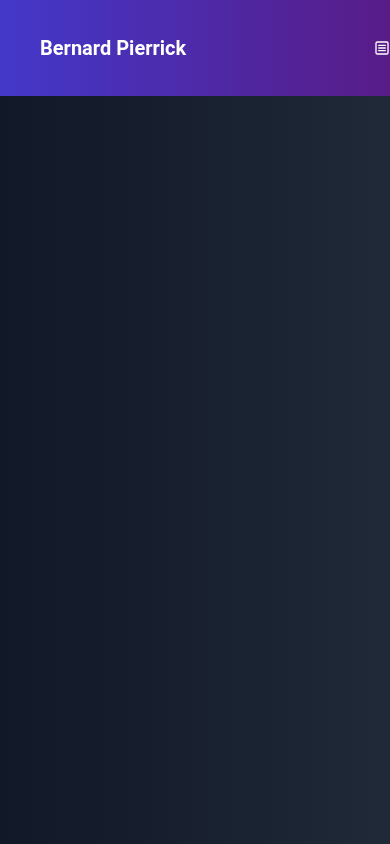
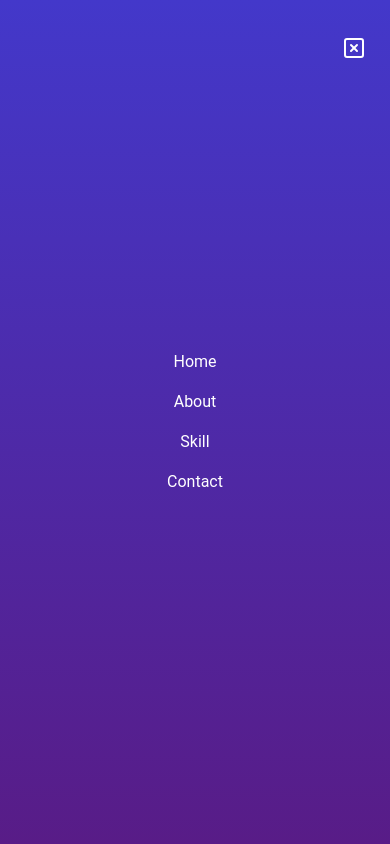
Before and after one commit to pierrick951/PortfolioBP, a React (Vite) app in the folder PortfolioBP/: page / in a window 390 px wide. Both pictures are taken after a click on the button 382 px from the left and 48 px from the top of the page. Built offline with nearby package versions, Linux system fonts and the light colour scheme.

Commit message:
navbar finit

```diff
--- a/PortfolioBP/src/App.jsx
+++ b/PortfolioBP/src/App.jsx
@@ -1,28 +1,26 @@
-import {BrowserRouter, Routes, Route} from "react-router-dom"
-import Navbar from "./components/Navbar"
-import About from './components/About'
-import Contact from './components/Contact'
-import Home from './components/Home'
-import Skill from './components/Skill'
-import NotFound from './components/NotFound'
-
-import './App.css'
+// App.js
+import React from 'react';
+import { BrowserRouter, Routes, Route } from "react-router-dom";
+import Navbar from "./components/Navbar";
+import About from './components/About';
+import Contact from './components/Contact';
+import Home from './components/Home';
+import Skill from './components/Skill'; // Ne nécessite pas d'exportation par défaut ici
+import NotFound from './components/NotFound';
+import './App.css';
 
 function App() {
-
-
   return (
     <>
       <BrowserRouter>
-       <Navbar>
-       <Routes>
-        <Route  path="/" element={<Home/>}/>
-        <Route  path="/about" element={<About/>}/>
-        <Route  path="/skill" element={<Skill/>}/>
-        <Route  path="/contact" element={<Contact/>}/>
-        <Route  path="*" element={<NotFound/>}/>
+        <Navbar />
+        <Routes>
+          <Route path="/" element={<Home />} />
+          <Route path="/about" element={<About />} />
+          <Route path="/skill" element={<Skill />} />
+          <Route path="/contact" element={<Contact />} />
+          <Route path="*" element={<NotFound />} />
         </Routes>
-       </Navbar>
       </BrowserRouter>
     </>
   )
--- a/PortfolioBP/src/components/Navbar.jsx
+++ b/PortfolioBP/src/components/Navbar.jsx
@@ -1,37 +1,47 @@
-import { NavLink } from "react-router-dom"
-import { useState } from "react"
-import burger from '../assets/burger.svg'
-import close from '../assets/close.svg'
+import { NavLink } from "react-router-dom";
+import { useState } from "react";
+import burger from '../assets/burger.svg';
+import close from '../assets/close.svg';
 
 export default function Navbar() {
-  const [showMenu, setShowMenu] = useState(true)
+  const [showMenu, setShowMenu] = useState(false);
+
+  const closeMenu = () => setShowMenu(false);
 
   return (
-
-
-   <nav className="bg-gradient-to-r from-indigo-700 to-purple-900 w-full h-24 flex items-center justify-between ">
-      <h1 className="text-white font-bold text-xl ml-10 ">Bernard Pierrick</h1>
-     <div className="px-10">
-       <ul className={`${
-          showMenu ? "flex   " : "hidden "
-        } flex-col items-start   sm:flex sm:relative sm:pb-0 tive sm:flex-row`}>
-         <NavLink to="/"
-         className={   ({isActive}) => `${isActive && "bg-indigo-700 rounded"}  text-white font-sans  px-4 py-2`}
+    <nav className="bg-gradient-to-r from-indigo-700 to-purple-900 w-full h-24 flex items-center justify-between">
+      <h1 className="text-white font-bold text-xl ml-10">Bernard Pierrick</h1>
+      <div className="px-10 hidden sm:block">
+        <ul className="flex flex-row">
+          <NavLink
+            to="/"
+            className="text-white font-sans px-4 py-2"
+            activeClassName="bg-indigo-700 rounded"
+            onClick={closeMenu}
           >
             Home
           </NavLink>
-         <NavLink to="/about"
-         className={   ({isActive}) => `${isActive && "bg-indigo-700 rounded"}  text-white font-sans  px-4  py-2`}
+          <NavLink
+            to="/about"
+            className="text-white font-sans px-4 py-2"
+            activeClassName="bg-indigo-700 rounded"
+            onClick={closeMenu}
           >
             About
           </NavLink>
-         <NavLink to="/skill"
-         className={ ({isActive}) => `${isActive && "bg-indigo-700 rounded"}  text-white font-sans px-4  py-2`}
+          <NavLink
+            to="/skill"
+            className="text-white font-sans px-4 py-2"
+            activeClassName="bg-indigo-700 rounded"
+            onClick={closeMenu}
           >
             Skill
           </NavLink>
-         <NavLink to="/contact"
-         className={   ({isActive}) => `${isActive && "bg-indigo-700 rounded"} text-white font-sans px-4  py-2`}
+          <NavLink
+            to="/contact"
+            className="text-white font-sans px-4 py-2"
+            activeClassName="bg-indigo-700 rounded"
+            onClick={closeMenu}
           >
             Contact
           </NavLink>
@@ -39,9 +49,60 @@ export default function Navbar() {
       </div>
       <button
         onClick={() => setShowMenu(!showMenu)}
-      className="ml-auto   sm:hidden">
-        <img  className="w-4" src={showMenu ? close : burger} alt={showMenu ? "cacher le menu" : "Montrer le menu "} />
+        className="ml-auto sm:hidden"
+      >
+        <img
+          className="w-6 mr-5"
+          src={showMenu ? close : burger}
+          alt={showMenu ? "Cacher le menu" : "Montrer le menu"}
+        />
       </button>
+      {showMenu && (
+        <div className="fixed top-0 right-0 h-full w-full bg-gradient-to-b from-indigo-700 to-purple-900 flex flex-col items-center justify-center z-10">
+          <button
+            onClick={() => setShowMenu(false)}
+            className="absolute top-5 right-5"
+          >
+            <img
+              className="w-6 mr-1 mt-4"
+              src={close}
+              alt="Fermer le menu"
+            />
+          </button>
+          <NavLink
+            to="/"
+            className="text-white font-sans px-4 py-2"
+            activeClassName="bg-indigo-700 rounded"
+            onClick={closeMenu}
+          >
+            Home
+          </NavLink>
+          <NavLink
+            to="/about"
+            className="text-white font-sans px-4 py-2"
+            activeClassName="bg-indigo-700 rounded"
+            onClick={closeMenu}
+          >
+            About
+          </NavLink>
+          <NavLink
+            to="/skill"
+            className="text-white font-sans px-4 py-2"
+            activeClassName="bg-indigo-700 rounded"
+            onClick={closeMenu}
+          >
+            Skill
+          </NavLink>
+          <NavLink
+            to="/contact"
+            className="text-white font-sans px-4 py-2"
+            activeClassName="bg-indigo-700 rounded"
+            onClick={closeMenu}
+          >
+            Contact
+          </NavLink>
+        </div>
+      )}
     </nav>
-  )
+  );
 }
```
Lines whose indentation alone changed are shown as unchanged.
